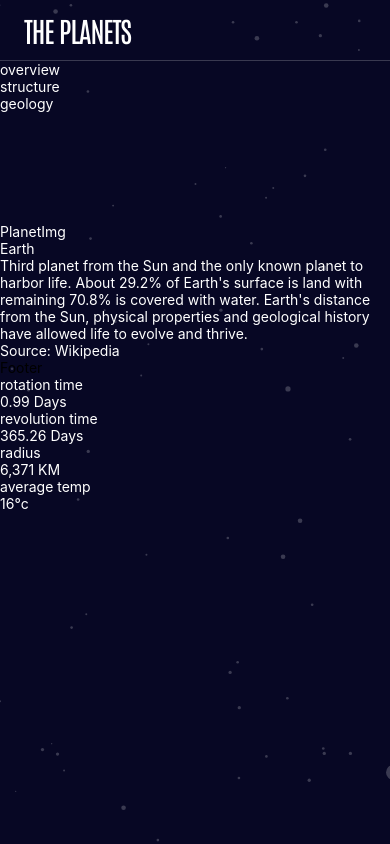
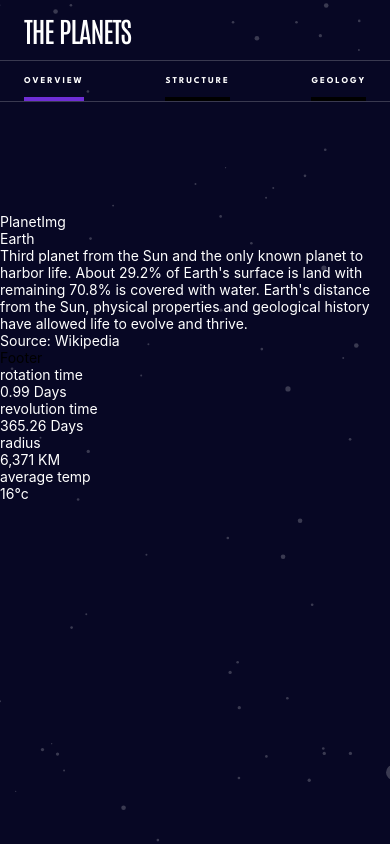
Before and after one commit to javar10/planets-fact-site-app, a React Native app: screen / in a window 390 px wide. Built offline with nearby package versions, Linux system fonts and the light colour scheme.

Commit message:
page selctors

```diff
--- a/App.js
+++ b/App.js
@@ -52,22 +52,22 @@ export default function App() {
           <View>
             {screenSize === 'mobile' &&
               <MobilePageSelectors
+                screenSize={screenSize}
                 page={page}
                 setPage={setPage}
                 selectedPlanet={selectedPlanet}
               />}
             <View>
               <PlanetImg
-              selectedPlanet={selectedPlanet}
-              page={page}
+                selectedPlanet={selectedPlanet}
+                page={page}
               />
               <MainContent
-              selectedPlanet={selectedPlanet}
-              // planetName={selectedPlanet.name}
-              page={page}
+                selectedPlanet={selectedPlanet}
+                page={page}
               />
             </View>
-            <Footer selectedPlanet={selectedPlanet}/>
+            <Footer selectedPlanet={selectedPlanet} />
           </View>
         }
       </ImageBackground >
--- a/src/components/Button.js
+++ b/src/components/Button.js
@@ -1,22 +1,18 @@
 import { StyleSheet, Text, View } from 'react-native'
-import planetData from '../data.json';
-import { colors } from '../theme';
+import { colors, textStyle } from '../theme';
+import { useState } from 'react';
 
-const Button = ({ selectedPlanet, pageDescriptor, setPage}) => {
-
-  const setText = (planetName) => {
-    setPage(pageDescriptor);
-    // const planet = planetData.find(p => p.name === planetName);
-    console.log(selectedPlanet[pageDescriptor].content)
-    console.log(planetName);
-    // console.log(planetData.planetName.btnText.content);
-  }
+const Button = ({ screenSize, selectedPlanet, pageDescriptor, page, setPage}) => {
+  const styles = styleSheet(screenSize, selectedPlanet);
 
   return (
     <View>
       <Text
-        style={styles.btnText}
-        onPress={() => setText('Mercury')}
+        style={[
+          styles.btnText,
+          pageDescriptor === page && styles.selectedText
+        ]}
+        onPress={() => setPage(pageDescriptor)}
       >{pageDescriptor}</Text>
     </View>
   )
@@ -24,9 +20,15 @@ const Button = ({ selectedPlanet, pageDescriptor, setPage}) => {
 
 export default Button
 
-const styles = StyleSheet.create({
+const styleSheet = (screenSize, selectedPlanet) => StyleSheet.create({
+  btnText: {
+    ...textStyle.H5m,
+    color: colors.white,
+    borderBottomWidth: 4,
+    paddingBottom: 12,
+  },
+  selectedText: {
+    borderBottomColor: colors[selectedPlanet.name],
 
-  btnText: {
-    color: colors.white,
   }
 })
--- a/src/components/MobilePageSelectors.js
+++ b/src/components/MobilePageSelectors.js
@@ -1,23 +1,46 @@
-import { StyleSheet, Text, View } from 'react-native'
-import React from 'react'
+import { StyleSheet, View } from 'react-native'
+import { colors } from '../theme'
 import Button from './Button';
 
-const MobilePageSelectors = ({page, setPage, selectedPlanet}) => {
+const MobilePageSelectors = ({ screenSize, page, setPage, selectedPlanet }) => {
   // console.log(page);
 
   return (
-    <View>
+    <View style={styles.container}>
       <Button
-      pageDescriptor='overview'
-      setPage={setPage}
-      selectedPlanet={selectedPlanet}
+        screenSize={screenSize}
+        pageDescriptor='overview'
+        page={page}
+        setPage={setPage}
+        selectedPlanet={selectedPlanet}
       />
-      <Button pageDescriptor='structure' setPage={setPage} selectedPlanet={selectedPlanet}/>
-      <Button pageDescriptor='geology' setPage={setPage} selectedPlanet={selectedPlanet}/>
+      <Button
+        screenSize={screenSize}
+        pageDescriptor='structure'
+        page={page}
+        setPage={setPage}
+        selectedPlanet={selectedPlanet} />
+      <Button
+        screenSize={screenSize}
+        pageDescriptor='geology'
+        page={page}
+        setPage={setPage}
+        selectedPlanet={selectedPlanet} />
     </View>
   )
 }
 
 export default MobilePageSelectors
 
-const styles = StyleSheet.create({})
+const styles = StyleSheet.create({
+  container: {
+    flexDirection: 'row',
+    justifyContent: 'space-between',
+    alignItems: 'center',
+    paddingHorizontal: 24,
+    paddingTop: 16,
+    borderBottomColor: `${colors.white}33`,
+    borderBottomWidth: 1,
+  },
+
+})
--- a/src/theme.js
+++ b/src/theme.js
@@ -39,9 +39,23 @@ export const textStyle = {
         lineHeight: 25,
         letterSpacing: 1
     },
+    H5: {
+        fontFamily: 'Spartan-Bold',
+        fontSize: 9,
+        lineHeight: 25,
+        letterSpacing: 1.93,
+        textTransform: 'uppercase',
+    },
+    H5m: {
+        fontFamily: 'Spartan-Bold',
+        fontSize: 9,
+        letterSpacing: 1.93,
+        textTransform: 'uppercase',
+    },
     body: {
         fontFamily: 'Spartan-Regular',
         fontSize: 14,
         lineHeight: 25,
     },
+
 };
```
